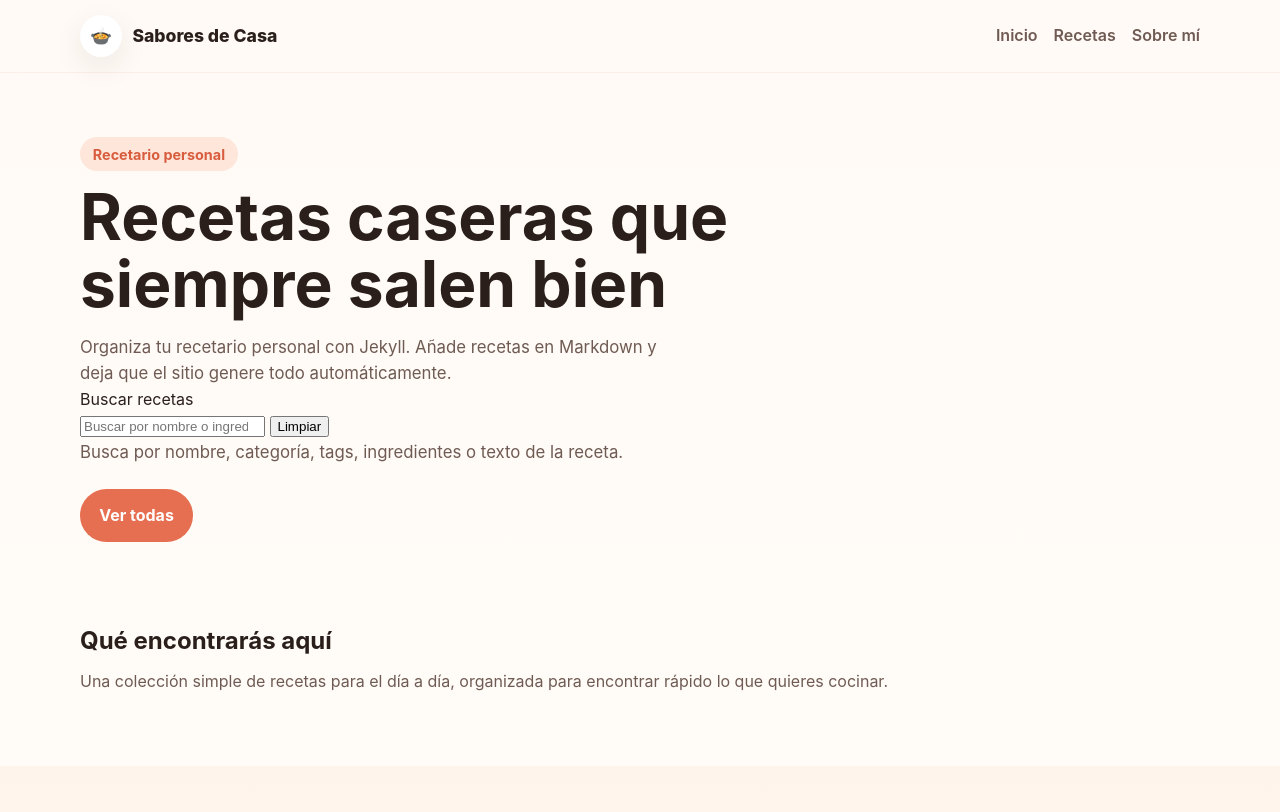
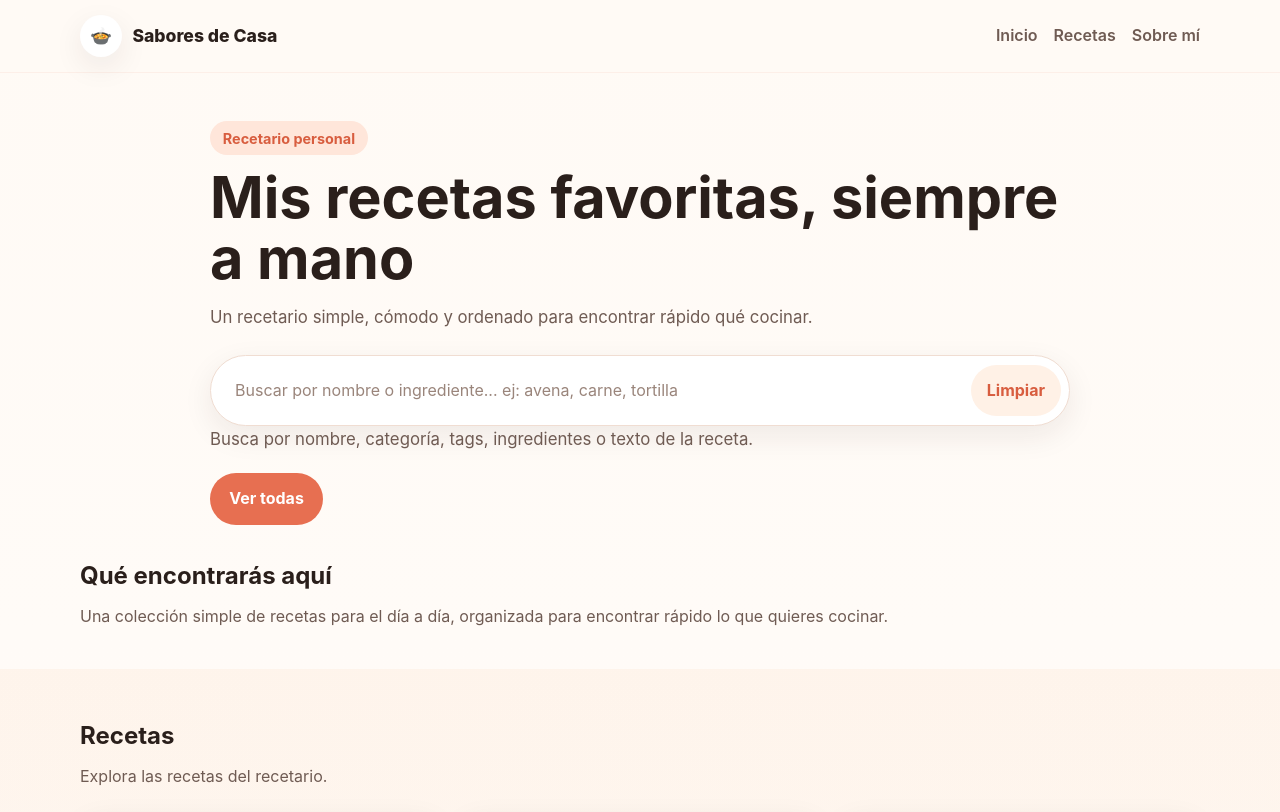
Before and after one commit to ibarrau/Recetas, a Jekyll site: the page built from index.html, in a window 1280 px wide and 1400 px high. Shown: the top 812 px of the window. Built offline with Jekyll 4.4.1, drawn with Linux system fonts in a browser that asks for light colours; grey boxes are pictures that could not be loaded.

Commit message:
Faltó el css

```diff
--- a/assets/css/style.css
+++ b/assets/css/style.css
@@ -124,7 +124,7 @@ a {
 }
 
 .hero {
-  padding: 4rem 0 2rem;
+  padding: 3rem 0 1.5rem;
 }
 
 .hero__content {
@@ -132,6 +132,11 @@ a {
   grid-template-columns: 1.2fr 0.8fr;
   gap: 2rem;
   align-items: center;
+}
+
+.hero__content--simple {
+  grid-template-columns: 1fr;
+  max-width: 860px;
 }
 
 .eyebrow {
@@ -147,7 +152,7 @@ a {
 
 .hero h1 {
   margin: 0 0 1rem;
-  font-size: clamp(2.2rem, 5vw, 4.5rem);
+  font-size: clamp(2.1rem, 4.5vw, 4rem);
   line-height: 1.05;
 }
 
@@ -159,29 +164,66 @@ a {
 }
 
 .hero__actions {
-  margin-top: 1.5rem;
+  margin-top: 1.25rem;
   display: flex;
   gap: 1rem;
   flex-wrap: wrap;
 }
 
-.hero__card {
-  background: linear-gradient(145deg, #fff, #fff4ec);
+.hero-search {
+  margin-top: 1.5rem;
+}
+
+.search-box {
+  display: flex;
+  gap: 0.75rem;
+  align-items: center;
+  background: var(--surface);
   border: 1px solid var(--border);
-  border-radius: var(--radius);
-  padding: 1.5rem;
+  border-radius: 999px;
+  padding: 0.5rem;
   box-shadow: var(--shadow);
 }
 
-.hero__badge {
-  display: inline-block;
-  margin-bottom: 0.8rem;
-  padding: 0.3rem 0.75rem;
-  font-size: 0.8rem;
-  font-weight: 800;
-  color: #fff;
-  background: var(--primary);
+.search-input {
+  flex: 1;
+  min-width: 0;
+  border: 0;
+  outline: none;
+  background: transparent;
+  color: var(--text);
+  padding: 0.85rem 1rem;
+  font: inherit;
+}
+
+.search-input::placeholder {
+  color: #9a857b;
+}
+
+.search-clear {
+  border: 0;
+  background: #fff1e6;
+  color: var(--primary-dark);
+  font: inherit;
+  font-weight: 700;
   border-radius: 999px;
+  padding: 0.8rem 1rem;
+  cursor: pointer;
+}
+
+.search-clear:hover {
+  background: #ffe3d4;
+}
+
+.search-help {
+  margin-top: 0.65rem;
+  font-size: 0.95rem;
+  color: var(--muted);
+}
+
+.search-empty {
+  padding: 1.25rem;
+  margin-bottom: 1rem;
 }
 
 .btn {
@@ -219,12 +261,24 @@ a {
   padding: 3rem 0;
 }
 
+.section--compact {
+  padding-top: 0.5rem;
+  padding-bottom: 1rem;
+}
+
 .section--alt {
   background: linear-gradient(180deg, rgba(244, 162, 97, 0.08), rgba(255, 255, 255, 0));
 }
 
 .section__heading {
   margin-bottom: 1.5rem;
+}
+
+.section__heading--between {
+  display: flex;
+  align-items: end;
+  justify-content: space-between;
+  gap: 1rem;
 }
 
 .section__heading h1,
@@ -412,6 +466,18 @@ a {
   margin-bottom: 1rem;
 }
 
+.sr-only {
+  position: absolute;
+  width: 1px;
+  height: 1px;
+  padding: 0;
+  margin: -1px;
+  overflow: hidden;
+  clip: rect(0, 0, 0, 0);
+  white-space: nowrap;
+  border: 0;
+}
+
 @media (max-width: 900px) {
   .hero__content,
   .recipe-hero,
@@ -447,4 +513,14 @@ a {
   .hero {
     padding-top: 2rem;
   }
+
+  .search-box {
+    flex-direction: column;
+    align-items: stretch;
+    border-radius: 20px;
+  }
+
+  .search-clear {
+    width: 100%;
+  }
 }
--- a/index.html
+++ b/index.html
@@ -1,6 +1,6 @@
 ---
 layout: home
 title: "Inicio"
-hero_title: "Recetas caseras que siempre salen bien"
-hero_text: "Organiza tu recetario personal con Jekyll. Añade recetas en Markdown y deja que el sitio genere todo automáticamente."
+hero_title: "Mis recetas favoritas, siempre a mano"
+hero_text: "Un recetario simple, cómodo y ordenado para encontrar rápido qué cocinar."
 ---
```
